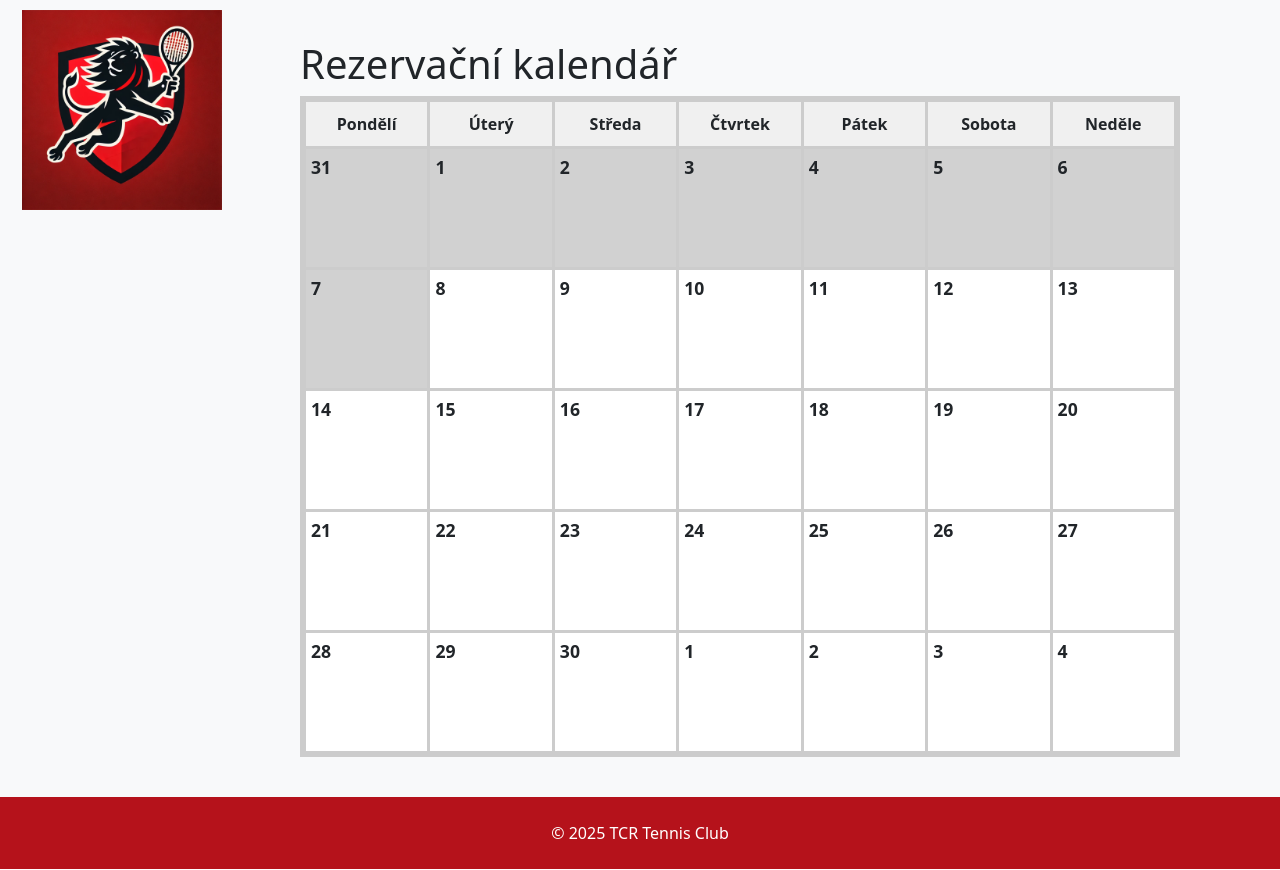
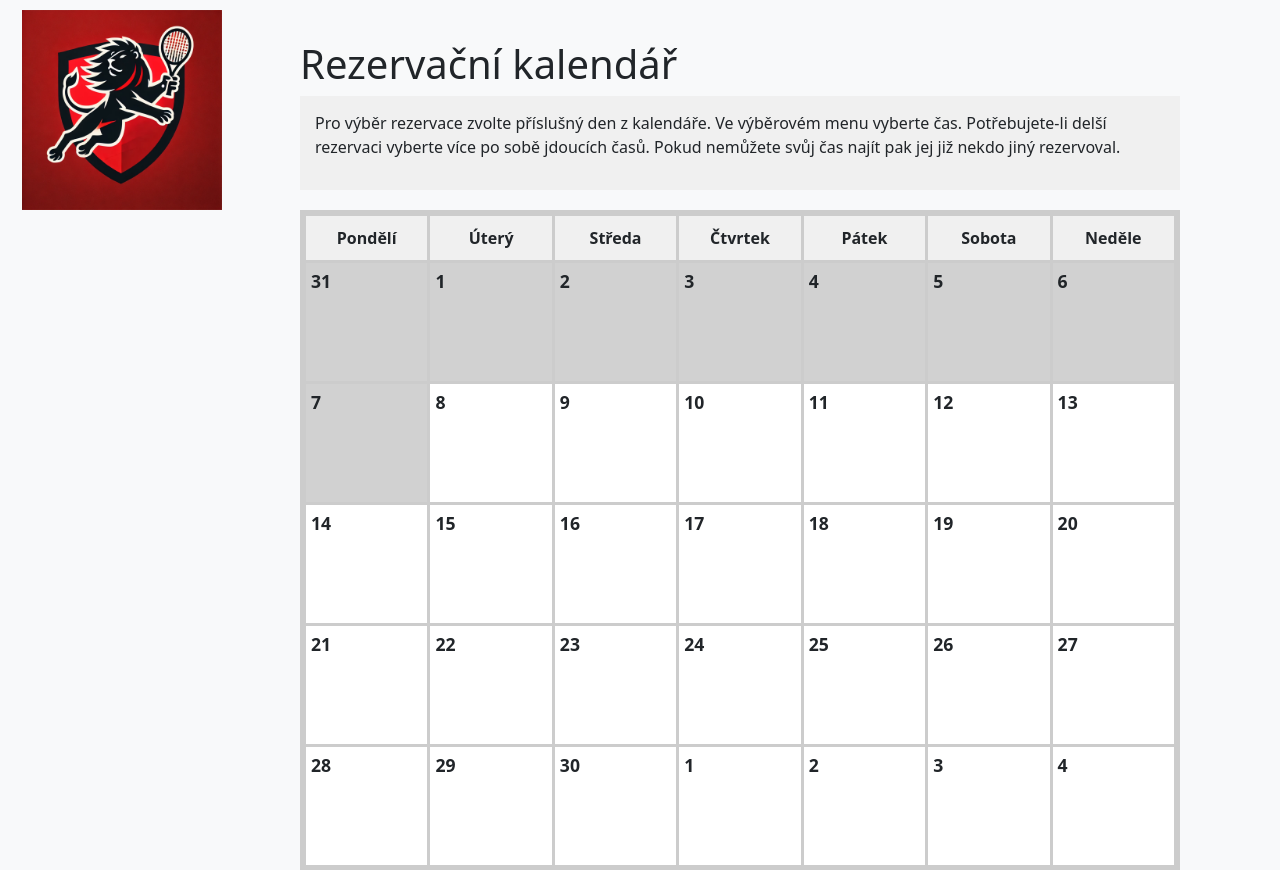
Before and after one commit to OXeFeN/TCR, a Django app: page /reservation/ in a window 1280 px wide. Shown: the part 50-920 px from the top of the page. Run offline with Django 5.2, Linux system fonts and the light colour scheme; data that the repository does not hold is empty.

Commit message:
Repair 1
Backup call

```diff
--- a/TCR.txt
+++ b/TCR.txt
@@ -1,3 +1,6 @@
 OXeF
 thc.oxef@gmail.com
 9Zr#T7fp3Xq!7V8Lu@Sd
+
+pythonanywhere.com
+0a274718cb2d28ffe13b54cc635c3f97bc9a2749
--- a/TCR/TCR/settings.py
+++ b/TCR/TCR/settings.py
@@ -27,7 +27,7 @@ SECRET_KEY = 'django-insecure-h-f#1p5kw*43#d#0rk_vrv$d_0@xyy=kjl3hcv6ze(nc5*x^#y
 # SECURITY WARNING: don't run with debug turned on in production!
 DEBUG = True
 
-ALLOWED_HOSTS = []
+ALLOWED_HOSTS = ['oxef.pythonanywhere.com']
 
 
 # Application definition
--- a/TCR/core/templates/header.html
+++ b/TCR/core/templates/header.html
@@ -20,15 +20,15 @@
 
           {% if user.is_authenticated and user.is_staff %}
             <!-- Obsah určený pouze pro adminy -->
+            <li class="nav-item"><a class="nav-link text-white" href="{% url 'article_create' %}">Nový článek</a></li>
             <li class="nav-item"><a class="nav-link text-white" href="{% url 'admin_reservations' %}">Správa rezervací</a></li>
-            <li class="nav-item"><a class="nav-link text-white" href="{% url 'article_create' %}">Nový článek</a></li>
+
           {% endif %}
 
 
           {% if user.is_authenticated %}
 
-            <li class="nav-item">
-              <a class="nav-link text-white" href="{% url 'profile' %}">
+            <li class="nav-item"><a class="nav-link text-white" href="{% url 'profile' %}">
                 {{ user.get_full_name|default:user.username }}
                 {% if user.profile.image %}
                   <img src="{{ user.profile.image.url }}" alt="Profil" style="height:30px; width:30px; border-radius:50%; margin-left:5px;">
--- a/TCR/reservation/templates/calendar.html
+++ b/TCR/reservation/templates/calendar.html
@@ -4,6 +4,12 @@
 {% block content %}
 <div class="calendar-container">
   <h1>Rezervační kalendář</h1>
+
+  <!-- Blok s textovým polem -->
+  <div class="text-block">
+    <p>Pro výběr rezervace zvolte příslušný den z kalendáře. Ve výběrovém menu vyberte čas. Potřebujete-li delší rezervaci vyberte více po sobě jdoucích časů. Pokud nemůžete svůj čas najít pak jej již nekdo jiný rezervoval.</p>
+  </div>
+
   <div id="calendar" class="calendar-grid">
     <!-- Hlavička s názvy dnů -->
     <div class="calendar-header">Pondělí</div>
@@ -16,18 +22,7 @@
 
     {% for week in calendar_weeks %}
       {% for day in week %}
-      <div class="calendar-day
-        {% if day.is_past %}
-          disabled
-        {% else %}
-          {% if day.reservations|length == 0 %}
-            status-free
-          {% elif day.reservations|length < max_reservations %}
-            status-reserved
-          {% else %}
-            status-full
-          {% endif %}
-        {% endif %}"
+        <div class="calendar-day {% if day.is_past %}disabled{% else %}{% if day.reservations|length == 0 %}status-free{% elif day.reservations|length < max_reservations %}status-reserved{% else %}status-full{% endif %}{% endif %}"
              data-date="{{ day.date }}">
           <div class="day-number">{{ day.day }}</div>
           {% if day.reservations|length > 0 %}
--- a/TCR/static/css/style.css
+++ b/TCR/static/css/style.css
@@ -257,3 +257,12 @@
   left: 19px;                 /* Umístění zleva */
   box-shadow: 0 2px 4px rgba(0, 0, 0, 0.1);  /* Jemný stín pro lepší kontrast */
 }
+.text-block {
+  margin-bottom: 20px;
+  padding: 15px;
+  background-color: #f0f0f0;
+  border-radius: 0px;
+}
+.text-block h2 {
+  margin-top: 0;
+}
```
Also changed, not shown: TCR/db.sqlite3. Lines whose indentation alone changed are shown as unchanged.
